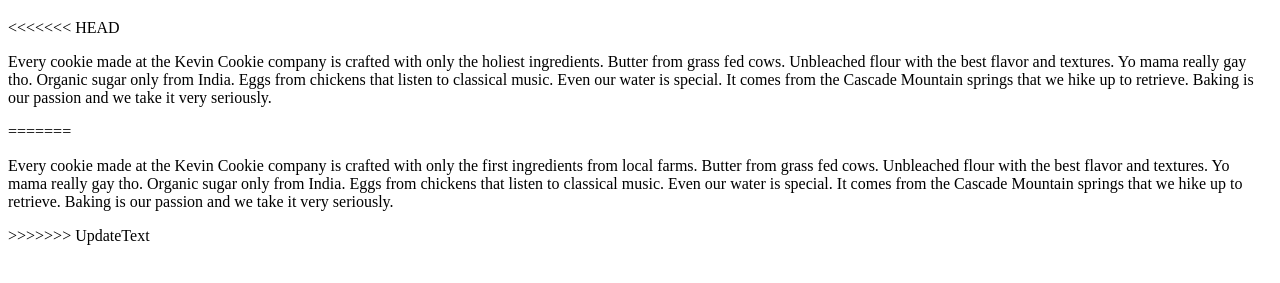
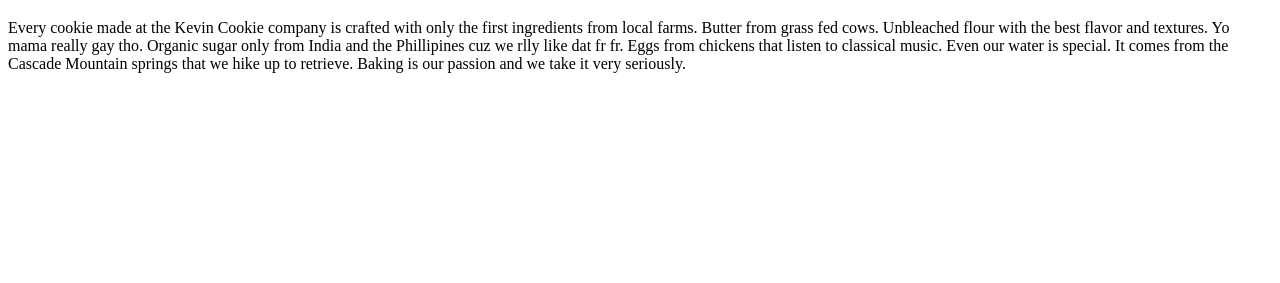
Before and after one commit to ObAkinyemi/git-tutorial, a plain HTML site: page index.htm in a window 1280 px wide. Shown: the part 61-344 px from the top of the page. Drawn offline with Linux system fonts and the light colour scheme.

Commit message:
Update index.htm

```diff
--- a/index.htm
+++ b/index.htm
@@ -3,11 +3,9 @@
 <body>
 
 <h1>Deliciousness in every bite!</h1>
-<<<<<<< HEAD
-<p>Every cookie made at the Kevin Cookie company is crafted with only the holiest ingredients. Butter from grass fed cows. Unbleached flour with the best flavor and textures. Yo mama really gay tho. Organic sugar only from India. Eggs from chickens that listen to classical music. Even our water is special. It comes from the Cascade Mountain springs that we hike up to retrieve. Baking is our passion and we take it very seriously.</p>
-=======
-<p>Every cookie made at the Kevin Cookie company is crafted with only the first ingredients from local farms. Butter from grass fed cows. Unbleached flour with the best flavor and textures. Yo mama really gay tho. Organic sugar only from India. Eggs from chickens that listen to classical music. Even our water is special. It comes from the Cascade Mountain springs that we hike up to retrieve. Baking is our passion and we take it very seriously.</p>
->>>>>>> UpdateText
+
+<p>Every cookie made at the Kevin Cookie company is crafted with only the first ingredients from local farms. Butter from grass fed cows. Unbleached flour with the best flavor and textures. Yo mama really gay tho. Organic sugar only from India and the Phillipines cuz we rlly like dat fr fr. Eggs from chickens that listen to classical music. Even our water is special. It comes from the Cascade Mountain springs that we hike up to retrieve. Baking is our passion and we take it very seriously.</p>
+
 
 </body>
 </html>
```
